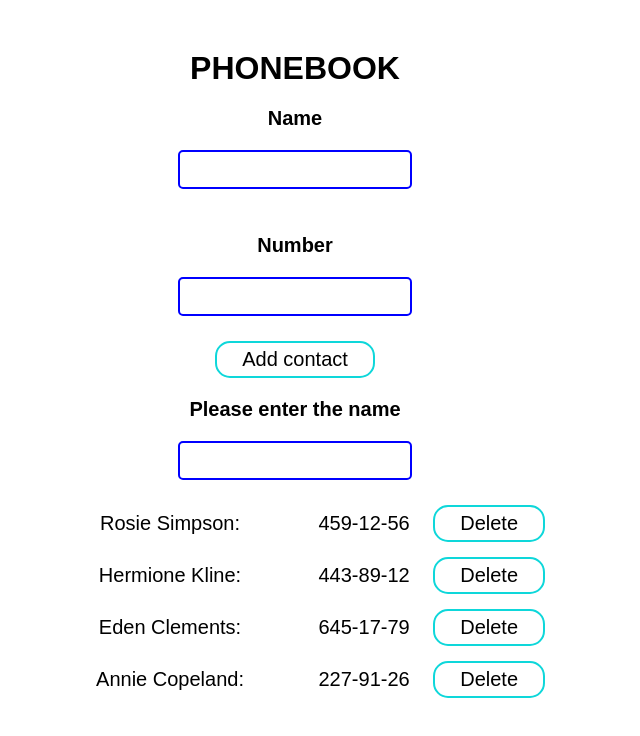
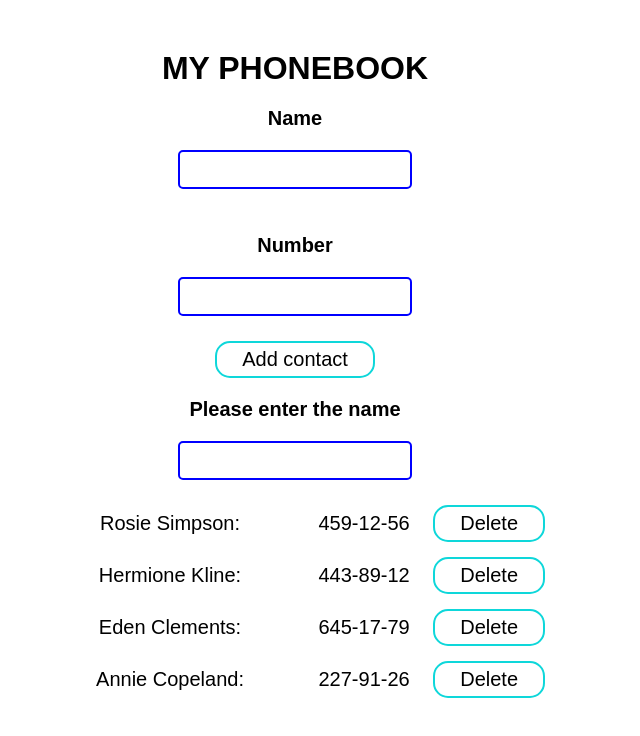
Before and after one commit to Lena-Kharchenko/goit-react-hw-02-phonebook, a React (Create React App) app: page / in a window 1280 px wide. Shown: the top 736 px of the page, without its empty margins (345-985 px from the left). Built offline with nearby package versions, Linux system fonts and the light colour scheme.

Commit message:
update app

```diff
--- a/src/components/App.jsx
+++ b/src/components/App.jsx
@@ -1,5 +1,5 @@
 import React, { Component } from 'react';
-import Form from './contactForm/contactForm';
+import ContactForm from './contactForm/contactForm';
 import ContactList from './contactList/contactList';
 import ContactFilter from './contactFilter/contactFilter';
 import Notiflix from 'notiflix';
@@ -25,7 +25,7 @@ export class App extends Component {
     if (
       this.state.contacts.find(contact => contact.name === name) !== undefined
     ) {
-      Notiflix.Notify.failure(`${name} already in your contact book`);
+      Notiflix.Notify.failure(`${name} is already in your contact book`);
       return;
     }
 
@@ -33,7 +33,7 @@ export class App extends Component {
     this.setState(prevState => ({
       contacts: [newContact, ...prevState.contacts],
     }));
-    Notiflix.Notify.success(`You add ${name} to phonebook`);
+    Notiflix.Notify.success(`You add ${name} to your phonebook`);
   };
 
   visibleContacts = () => {
@@ -60,8 +60,8 @@ export class App extends Component {
     const { addContacts, handleChangeFilter, visibleContacts } = this;
     return (
       <div>
-        <h1>Phonebook</h1>
-        <Form onSubmit={addContacts} />
+        <h1>My Phonebook</h1>
+        <ContactForm onSubmit={addContacts} />
         <ContactFilter onChange={handleChangeFilter} />
         <ContactList
           contactList={visibleContacts()}
```
